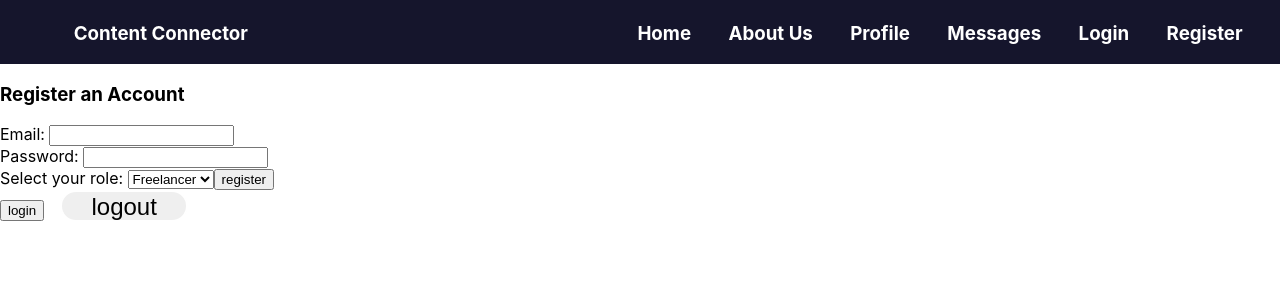
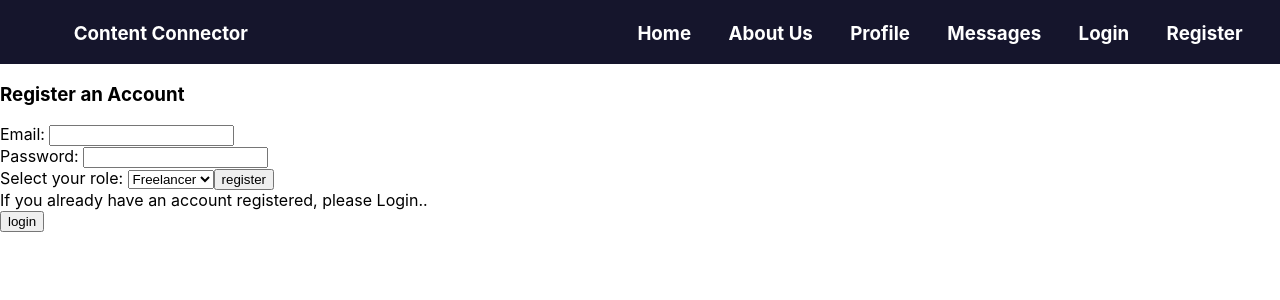
Before and after one commit to alexgill97/Content-Connector, a Next.js app: page /register in a window 1280 px wide. Shown: the top 300 px of the page. Built offline with nearby package versions, Linux system fonts and the light colour scheme; no server answers.

Commit message:
Add changes to Nav bar, index and register page to fix bugs

```diff
--- a/components/Navbar.js
+++ b/components/Navbar.js
@@ -50,7 +50,8 @@ const Navbar = () => {
       })}
       {currentUser ? (
         <h3 className="login">
-          Logged in as {userData.username}
+          {userData ? `Logged in as ${userData.username}` : null}
+
           <Logout />
         </h3>
       ) : (
--- a/components/RegisterInitial.js
+++ b/components/RegisterInitial.js
@@ -66,8 +66,8 @@ const RegisterInitial = () => {
       </div>
       {showInitial &&
         (value === 'business' ? <RegisterBusiness /> : <RegisterFreelancer />)}
+        <div>If you already have an account registered, please Login..</div>
       <button onClick={onLoginSubmit}>login</button>
-      <Logout />
     </div>
   );
 };
--- a/pages/index.js
+++ b/pages/index.js
@@ -17,7 +17,7 @@ export default function Home() {
             <img src="/Photography1.png" className={`${styles.photo}`} />
             {currentUser ? (
               <div className={`${styles.title} ${styles.titleCenter}`}>
-                <h1 className="login">Logged in as {userData.name}</h1>
+                <h1 className="login">Logged in as {userData.username}</h1>
               </div>
             ) : (
               <div className={`${styles.title}`}>
```
